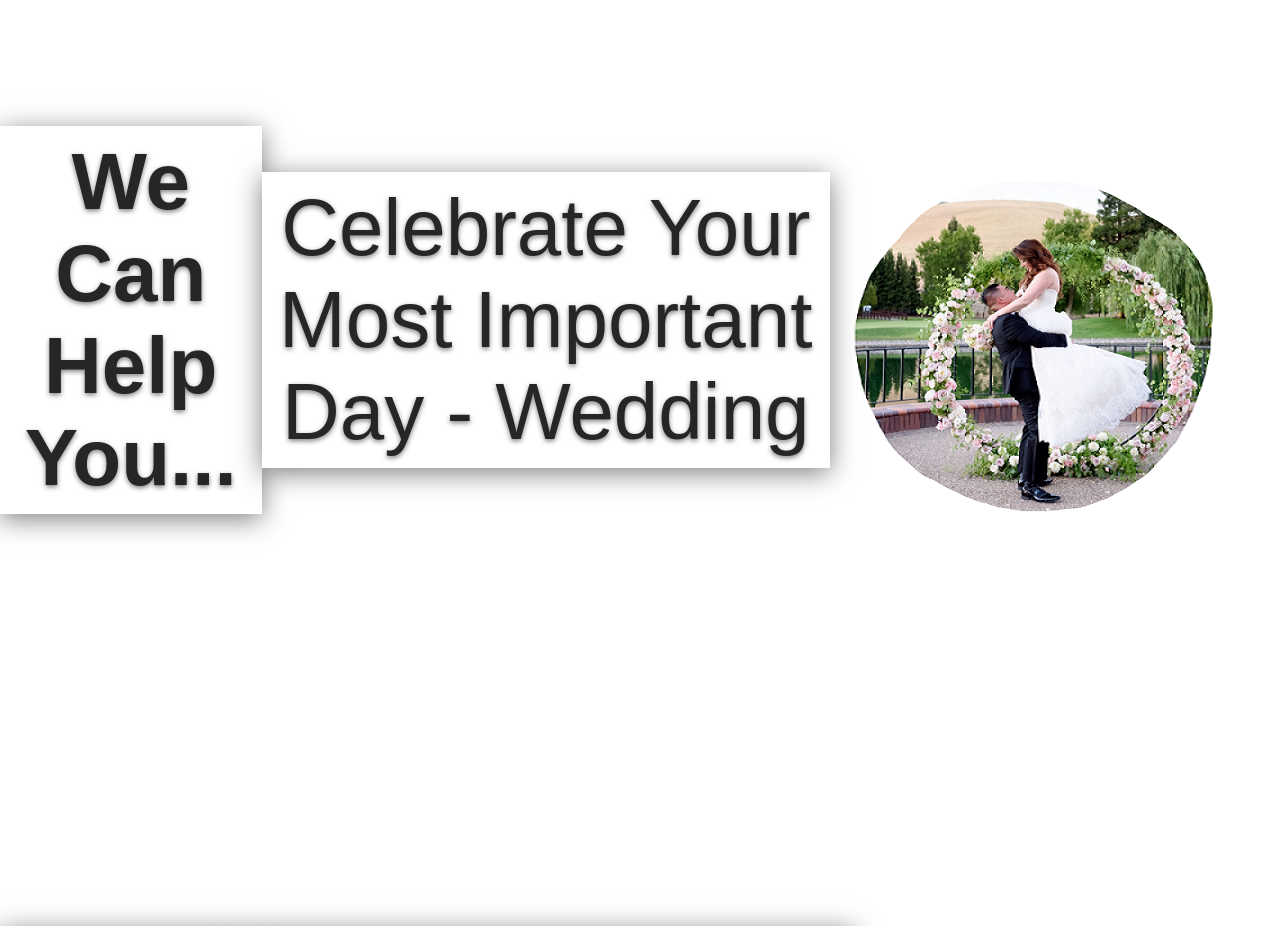
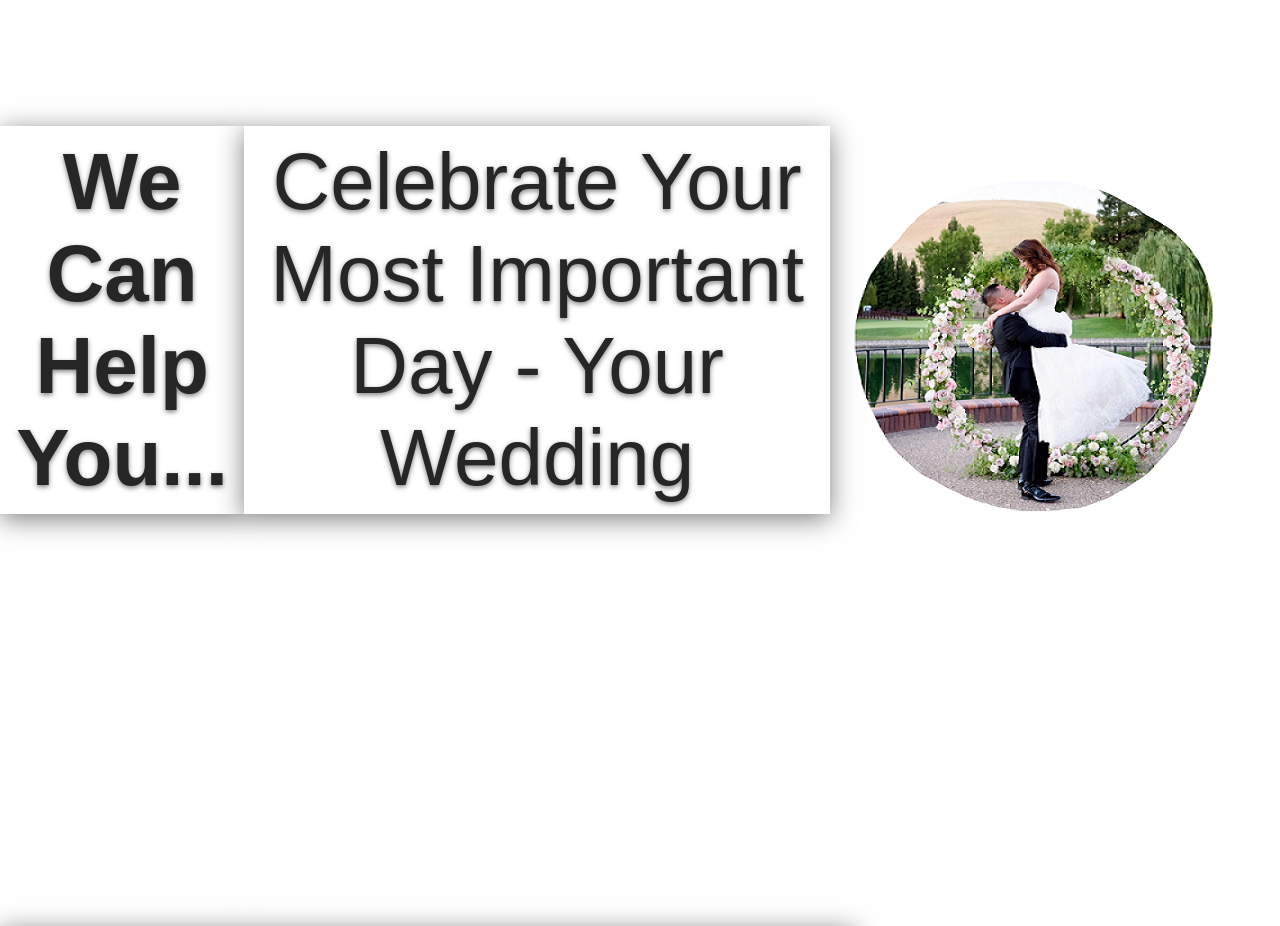
Before and after one commit to KUSHAD/eventzon-new-about-us, a plain HTML site: page index.html in a window 1280 px wide. Shown: the part 3280-4206 px from the top of the page. Drawn offline with nearby package versions, Linux system fonts and the light colour scheme.

Commit message:
Update index.html

```diff
--- a/index.html
+++ b/index.html
@@ -44,7 +44,7 @@
 
 <section>
   <h1 data-aos="zoom-in-left">We Can Help You... </h1>
-  <p data-aos="fade-left">Celebrate Your Most Important Day - Wedding</p>
+  <p data-aos="fade-left">Celebrate Your Most Important Day - Your Wedding</p>
   <img src="event3.jpg">
 </section>
 
```
